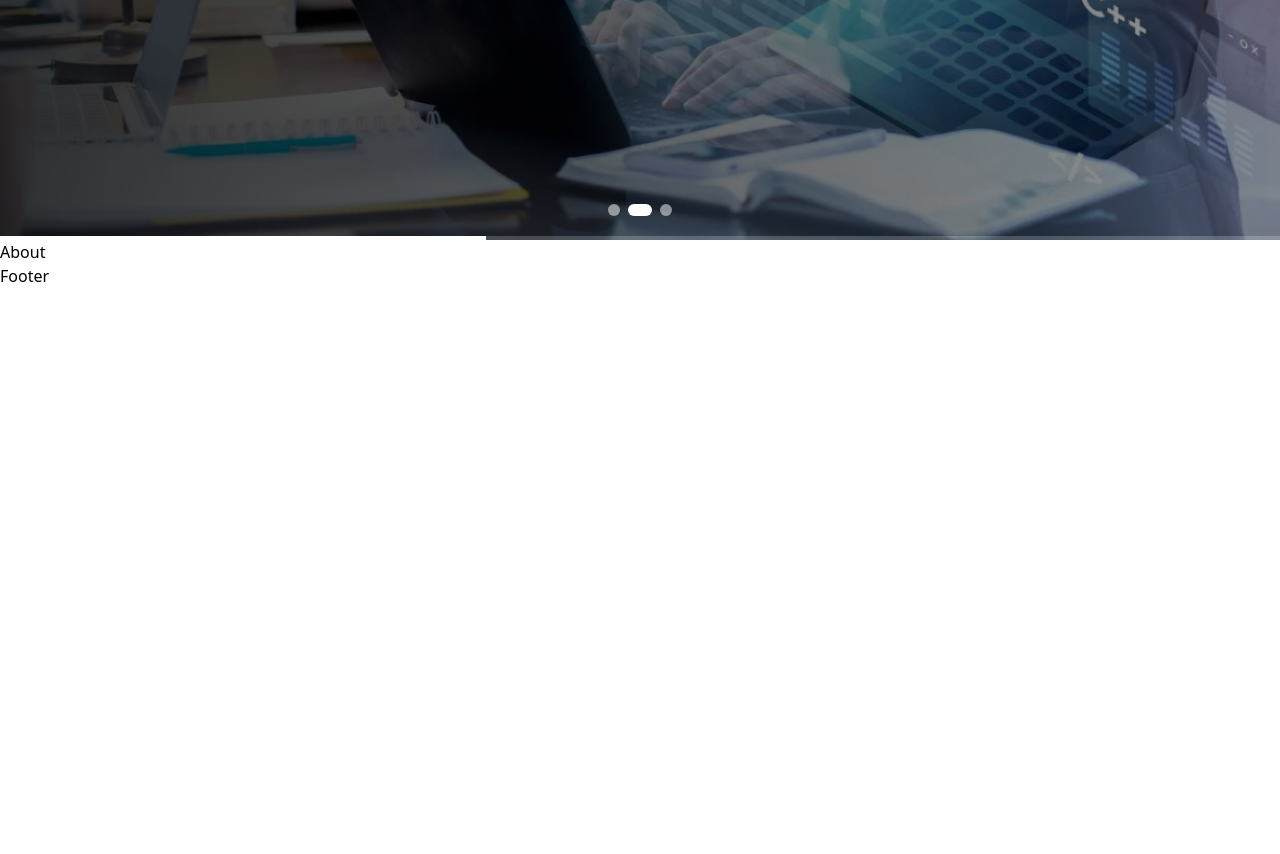
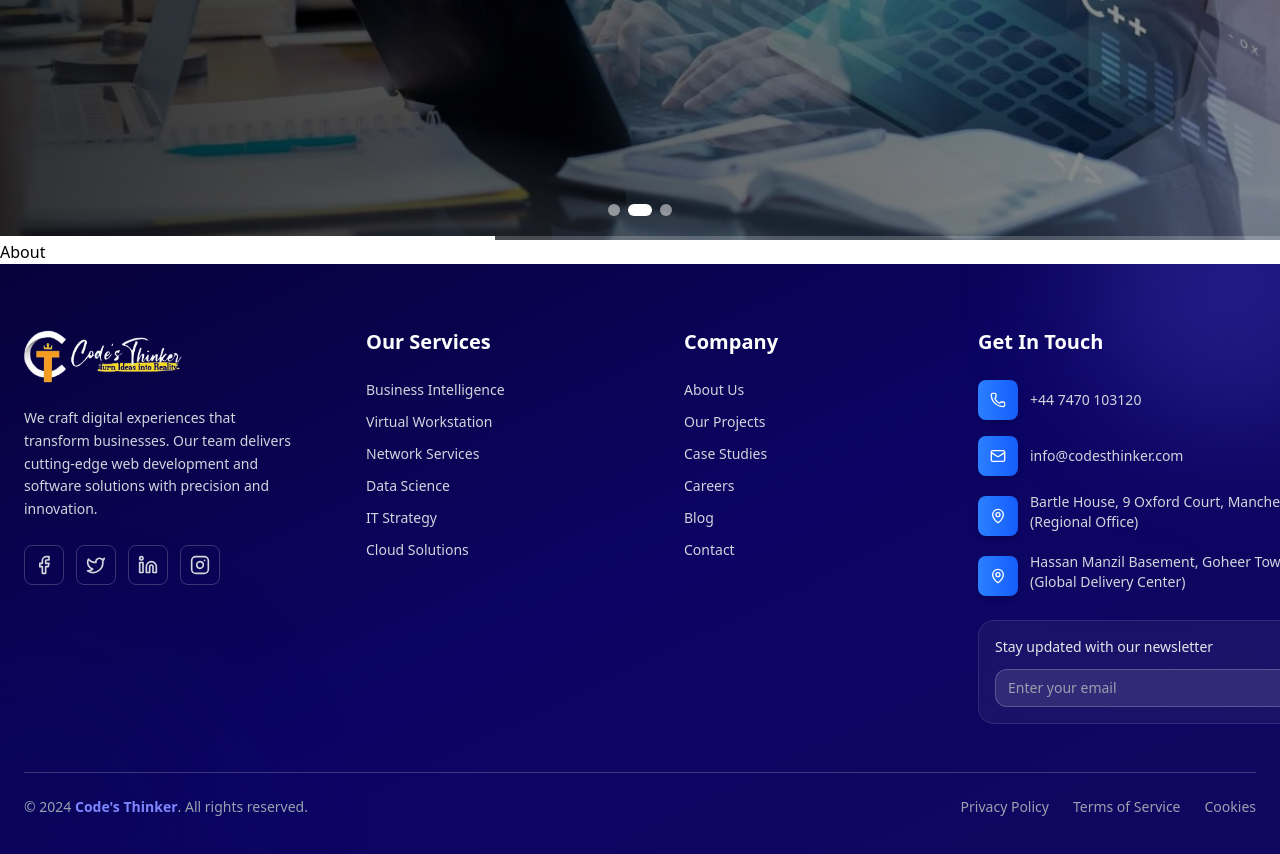
Before and after one commit to shakeeldev1/Codes-Thinker-Recurement, a React app: page / in a window 1280 px wide. Shown: the part 680-1534 px from the top of the page. Before the commit the page ends 968 px from the top, so only its background shows below. Built offline with nearby package versions, Linux system fonts and the light colour scheme; the HTML template or start-up script is replaced by a standard one.

Commit message:
Make Footer

```diff
--- a/src/components/common/Footer.jsx
+++ b/src/components/common/Footer.jsx
@@ -1,11 +1,183 @@
-import React from 'react'
+import React from "react";
+import {
+  Mail,
+  Phone,
+  MapPin,
+  Send,
+  Facebook,
+  Twitter,
+  Linkedin,
+  Instagram,
+  ArrowRight,
+} from "lucide-react";
 
 const Footer = () => {
   return (
-    <div>
-      Footer
-    </div>
-  )
-}
+    <footer className="bg-gradient-to-br from-[#07023B] via-[#0B0464] to-[#10085E] text-white relative overflow-hidden">
+      {/* Background Effects */}
+      <div className="absolute inset-0 bg-[radial-gradient(ellipse_at_top_right,_var(--tw-gradient-stops))] from-[#3026b6]/10 via-transparent to-purple-700/10"></div>
+      <div className="absolute -top-32 -right-24 w-72 h-72 bg-[#5A51D3]/30 rounded-full blur-3xl"></div>
+      <div className="absolute -bottom-40 -left-40 w-96 h-96 bg-[#0B055A]/60 rounded-full blur-3xl"></div>
 
-export default Footer
+      <div className="relative max-w-7xl mx-auto px-6 py-16">
+        {/* Grid Layout */}
+        <div className="grid grid-cols-1 lg:grid-cols-4 gap-10 mb-12">
+          {/* ===== Brand ===== */}
+          <div>
+            <img src="./images/companylogo.webp" alt="CodesThinker Logo" className="w-40 mb-5" />
+            <p className="text-gray-300 leading-relaxed text-sm mb-6">
+              We craft digital experiences that transform businesses. Our team
+              delivers cutting-edge web development and software solutions with
+              precision and innovation.
+            </p>
+
+            <div className="flex space-x-3">
+              {[
+                { icon: Facebook, color: "hover:bg-blue-500" },
+                { icon: Twitter, color: "hover:bg-sky-400" },
+                { icon: Linkedin, color: "hover:bg-blue-600" },
+                { icon: Instagram, color: "hover:bg-pink-500" },
+              ].map((social, i) => (
+                <div
+                  key={i}
+                  className={`w-10 h-10 border border-white/20 rounded-lg flex items-center justify-center transition-all duration-300 hover:scale-110 hover:shadow-lg ${social.color}`}
+                >
+                  <social.icon className="w-5 h-5 text-gray-300 hover:text-white" />
+                </div>
+              ))}
+            </div>
+          </div>
+
+          {/* ===== Services ===== */}
+          <div>
+            <h3 className="text-xl font-semibold mb-6 relative after:content-[''] after:absolute after:w-10 after:h-[2px] after:bg-gradient-to-r from-[#5A51D3] to-[#9b8aff] after:-bottom-2 after:left-0 ml-6">
+              Our Services
+            </h3>
+            <ul className="space-y-3 mt-3">
+              {[
+                "Business Intelligence",
+                "Virtual Workstation",
+                "Network Services",
+                "Data Science",
+                "IT Strategy",
+                "Cloud Solutions",
+              ].map((service, index) => (
+                <li
+                  key={index}
+                  className="group flex items-center cursor-pointer text-gray-300 hover:text-white text-sm"
+                >
+                  <ArrowRight className="w-4 h-4 text-indigo-400 mr-2 transform -translate-x-2 opacity-0 group-hover:translate-x-0 group-hover:opacity-100 transition-all" />
+                  {service}
+                </li>
+              ))}
+            </ul>
+          </div>
+
+          {/* ===== Company ===== */}
+          <div>
+            <h3 className="text-xl font-semibold mb-6 relative after:content-[''] after:absolute after:w-10 after:h-[2px] after:bg-gradient-to-r from-[#9b8aff] to-[#5A51D3] after:-bottom-2 after:left-0 ml-6">
+              Company
+            </h3>
+            <ul className="space-y-3 mt-3">
+              {[
+                "About Us",
+                "Our Projects",
+                "Case Studies",
+                "Careers",
+                "Blog",
+                "Contact",
+              ].map((item, index) => (
+                <li
+                  key={index}
+                  className="group flex items-center cursor-pointer text-gray-300 hover:text-white text-sm"
+                >
+                  <ArrowRight className="w-4 h-4 text-purple-400 mr-2 transform -translate-x-2 opacity-0 group-hover:translate-x-0 group-hover:opacity-100 transition-all" />
+                  {item}
+                </li>
+              ))}
+            </ul>
+          </div>
+
+          {/* ===== Contact + Newsletter ===== */}
+          <div className="w-[400px]">
+            <h3 className="text-xl font-semibold mb-6 relative after:content-[''] after:absolute after:w-10 after:h-[2px] after:bg-gradient-to-r from-[#3026b6] to-[#5A51D3] after:-bottom-2 after:left-0">
+              Get In Touch
+            </h3>
+
+            {/* Contact Info */}
+            <div className="space-y-4 mb-6">
+              {[
+                { icon: Phone, text: "+44 7470 103120" },
+                { icon: Mail, text: "info@codesthinker.com" },
+              ].map((item, i) => (
+                <div key={i} className="flex items-center gap-3 group">
+                  <div className="w-10 h-10 bg-gradient-to-r from-blue-500 to-blue-600 rounded-lg flex items-center justify-center group-hover:scale-110 transition-transform duration-300 shadow-md">
+                    <item.icon className="w-4 h-4" />
+                  </div>
+                  <span className="text-gray-300 group-hover:text-white transition-colors text-sm">
+                    {item.text}
+                  </span>
+                </div>
+              ))}
+
+              {[
+                "Bartle House, 9 Oxford Court, Manchester M2 3WQ (Regional Office)",
+                "Hassan Manzil Basement, Goheer Town, Bahawalpur (Global Delivery Center)",
+              ].map((address, i) => (
+                <div key={i} className="flex items-start gap-3 group">
+                  <div className="w-10 h-10 bg-gradient-to-r from-blue-500 to-blue-600 rounded-lg flex items-center justify-center group-hover:scale-110 transition-transform duration-300 shadow-md flex-shrink-0 mt-1">
+                    <MapPin className="w-4 h-4" />
+                  </div>
+                  <span className="text-gray-300 group-hover:text-white transition-colors text-sm">
+                    {address}
+                  </span>
+                </div>
+              ))}
+            </div>
+
+            {/* Newsletter */}
+            <div className="bg-white/5 backdrop-blur-sm rounded-2xl p-4 border border-white/10 hover:border-white/20 transition-all duration-300">
+              <p className="text-gray-200 text-sm mb-3 font-medium">
+                Stay updated with our newsletter
+              </p>
+              <form className="flex gap-2">
+                <input
+                  type="email"
+                  placeholder="Enter your email"
+                  className="flex-1 px-3 py-2 rounded-xl bg-white/10 border border-white/20 text-white placeholder-gray-400 focus:outline-none focus:ring-2 focus:ring-blue-500 text-sm"
+                />
+                <button
+                  type="submit"
+                  className="bg-gradient-to-r from-blue-500 to-indigo-700 hover:from-blue-600 hover:to-purple-700 px-4 py-2 rounded-xl font-medium transition-all duration-300 hover:scale-105 hover:shadow-lg flex items-center gap-1"
+                >
+                  <Send className="w-4 h-4" />
+                </button>
+              </form>
+            </div>
+          </div>
+        </div>
+
+        {/* ===== Bottom Bar ===== */}
+        <div className="border-t border-white/20 pt-6">
+          <div className="flex flex-col md:flex-row justify-between items-center">
+            <p className="text-gray-400 text-sm mb-4 md:mb-0">
+              © 2024 <span className="text-indigo-400 font-semibold">Code's Thinker</span>. All rights reserved.
+            </p>
+            <div className="flex space-x-6 text-sm">
+              {["Privacy Policy", "Terms of Service", "Cookies"].map((item, i) => (
+                <span
+                  key={i}
+                  className="text-gray-400 hover:text-white cursor-pointer transition-colors duration-300 hover:underline"
+                >
+                  {item}
+                </span>
+              ))}
+            </div>
+          </div>
+        </div>
+      </div>
+    </footer>
+  );
+};
+
+export default Footer;
```
